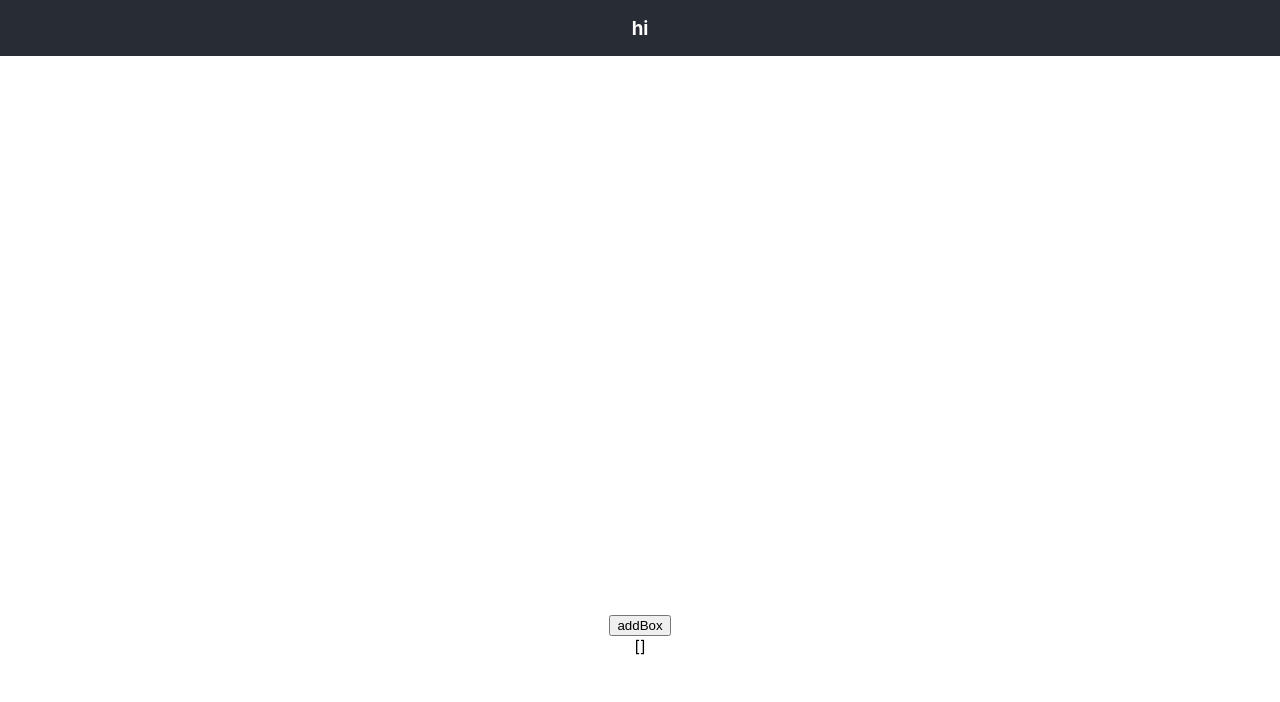
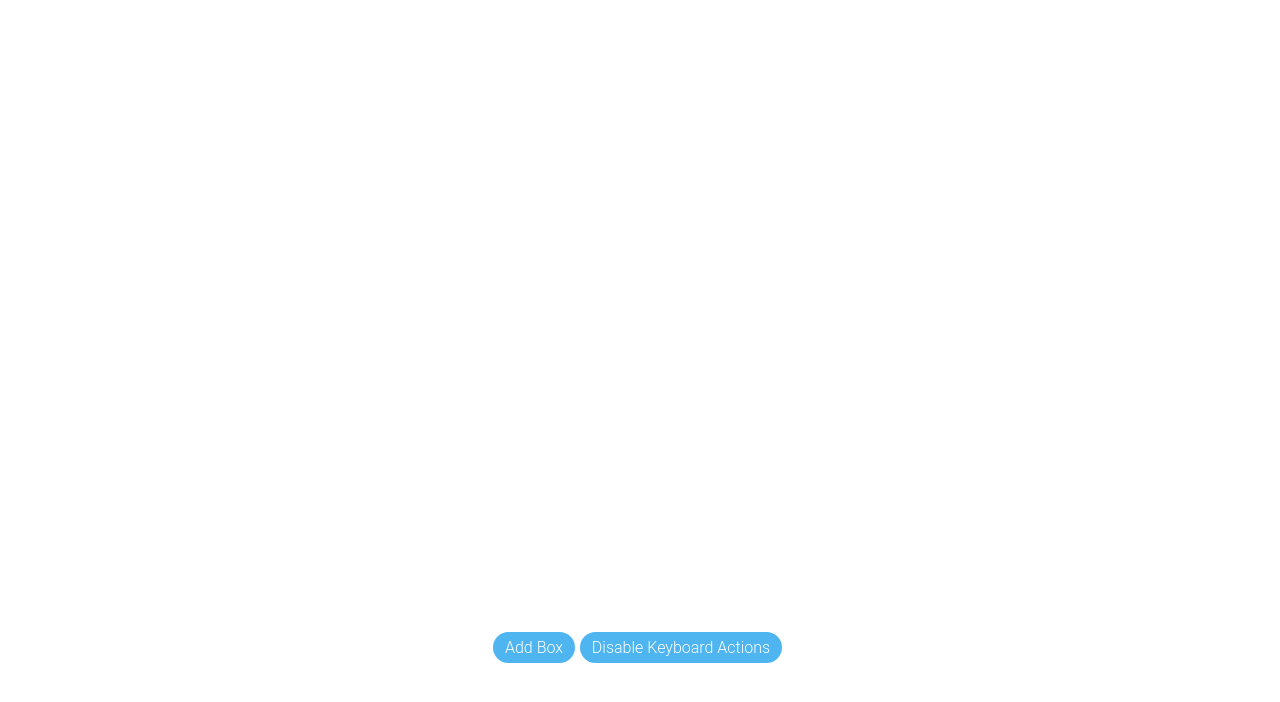
Before and after one commit to ganesh-91/block-task, a React (Create React App) app: page / in a window 1280 px wide. Shown: the top 702 px of the page. Built offline with nearby package versions, Linux system fonts and the light colour scheme.

Commit message:
added box movement actions

```diff
--- a/src/App.js
+++ b/src/App.js
@@ -6,9 +6,9 @@ import ArenaContainer from './component/ArenaContainer';
 function App() {
   return (
     <div className="App">
-      <header className="App-header">
+      {/* <header className="App-header">
         <h3>hi</h3>
-      </header>
+      </header> */}
       <ArenaContainer />
     </div>
   );
--- a/src/component/ActionsWrapper/index.js
+++ b/src/component/ActionsWrapper/index.js
@@ -1,14 +1,21 @@
 import React, { useState } from 'react'
 import './style.css'
 
-const ActionsWrapper = ({ addBox }) => {
+const ActionsWrapper = ({ addBox, disableKeyboardActions }) => {
     const [boxArray, setBoxArray] = useState([])
     return (
         <div className="action-wrapper">
             <button
+                className="button-primary"
                 onClick={addBox}
             >
-                addBox
+                Add Box
+            </button>
+            <button
+                className="button-primary"
+                onClick={disableKeyboardActions}
+            >
+                Disable Keyboard Actions
             </button>
         </div>
     )
--- a/src/component/ActionsWrapper/style.css
+++ b/src/component/ActionsWrapper/style.css
@@ -1,3 +1,22 @@
 .action-wrapper {
     /* height: 25%; */
+    margin-top: 32px;
 }
+
+.button-primary {
+    display: inline-block;
+    padding: 0.3em 1.2em;
+    margin: 0 0.3em 0.3em 0;
+    border-radius: 2em;
+    box-sizing: border-box;
+    text-decoration: none;
+    font-family: 'Roboto', sans-serif;
+    font-size: 16px;
+    font-weight: 300;
+    color: #FFFFFF;
+    background-color: #4eb5f1;
+    text-align: center;
+    border: none;
+    padding: 6px 12px;
+    outline: none;
+}
--- a/src/component/ArenaContainer/index.js
+++ b/src/component/ArenaContainer/index.js
@@ -1,30 +1,90 @@
-import React, { useState } from 'react'
+
+import React, { useCallback, useEffect, useMemo, useState } from 'react'
+import { getRandomColor } from '../../helper/utils'
 import ActionsWrapper from '../ActionsWrapper'
 import BoxFence from '../BoxFence'
 import './style.css'
 
 const ArenaContainer = () => {
     const [boxArray, setBoxArray] = useState([])
+    const [selectedBox, setSelectedBox] = useState('')
+    const [eventListenerBool, setEventListenerBool] = useState(true)
+    const [fenceElmPosition, setFenceElmPosition] = useState({})
+    const [dimension, setDimension] = useState({})
 
-    const deleteBox = () => {
-        console.log('deleteBox')
+    const selectBox = (id) => {
+        if (selectedBox === id) {
+            setSelectedBox('')
+        } else {
+            setSelectedBox(id)
+        }
     }
 
     const addBox = () => {
-        setBoxArray(prev => [...prev, {
-            id: prev.length,
-        }])
-        console.log('addBox')
+        setBoxArray(prev => {
+            let top = '';
+            let left = '';
+            return [...prev, {
+                id: prev.length > 0 ? prev[prev.length - 1].id + 1 : prev.length,
+                top,
+                left,
+                color: getRandomColor()
+            }]
+        })
+    }
+    const fireEvent = (evn, val) => {
+        setDimension({ [evn.which]: val })
     }
 
+    const computeVal = (v, minLimit, maxLimit, a, b) => {
+        let n = parseInt(v) - (dimension[a] ? 200 : 0) + (dimension[b] ? 200 : 0);
+
+        let val = n <= 0 ? 0 : (n <= minLimit ? v : (n >= maxLimit ? v : n));
+        return val;
+    }
+
+    useEffect(() => {
+        if (boxArray.length <= 0) { return }
+        if (selectedBox === '') { return }
+
+        let newBoxArray = JSON.parse(JSON.stringify(boxArray))
+
+        if (dimension[46]) {
+            newBoxArray = newBoxArray.filter((box, inx) => box.id !== selectedBox)
+        } else {
+            let index = '';
+            newBoxArray.forEach((box, inx) => {
+                if (box.id === selectedBox) index = inx
+            })
+            let position = document.getElementById('fence-element').getBoundingClientRect();
+            let boxPos = document.getElementById(`box_${selectedBox}`).getBoundingClientRect();
+            let top = computeVal(boxPos.top, (position.top), ((Math.ceil(boxArray.length / 8) * 200)), 87, 83)
+            let left = computeVal(boxPos.left, (position.left), (position.right), 65, 68)
+            newBoxArray[index].top = top;
+            newBoxArray[index].left = left;
+        }
+        setBoxArray(newBoxArray);
+
+    }, [dimension])
+
+    const onKeyDown = useCallback((evn) => fireEvent(evn, true), [])
+
+    useEffect(() => {
+        if (eventListenerBool) window.addEventListener('keydown', onKeyDown)
+        else window.removeEventListener('keydown', onKeyDown)
+    }, [eventListenerBool])
+
+
     return (
-        <div className="arena-container">
+        <div
+            className="arena-container">
             <BoxFence
-                boxArray={boxArray}
-                deleteBox={deleteBox} />
+                selectedBox={selectedBox}
+                selectBox={selectBox}
+                boxArray={boxArray} />
             <ActionsWrapper
+                disableKeyboardActions={() => setEventListenerBool(prev => !prev)}
                 addBox={addBox} />
-                {JSON.stringify(boxArray)}
         </div>
     )
 }
--- a/src/component/BoxFence/index.js
+++ b/src/component/BoxFence/index.js
@@ -1,19 +1,32 @@
-import React, { useState } from 'react'
+import React, { useMemo, useState } from 'react'
 import './style.css'
 
-const BoxFence = ({ boxArray }) => {
-    // const [boxArray, setBoxArray] = useState([])
+const BoxFence = (props) => {
     return (
         <div className="fence-wrapper">
-            <div className="fence">
-                {boxArray.map((el) => (
-                    <div
-                        style={{ zIndex: el.id }}
-                        className="box"
-                    >{el.id}</div>
-                ))}
+            <div id='fence-element' className="fence">
+                {props.boxArray.map((el, inx) => {
+                    let rowNo = Math.floor(inx / 8)
+                    let top = rowNo * 200;
+                    let left = (inx % 8) * 200;
+
+                    let style = {
+                        zIndex: el.id,
+                        color: el.color,
+                        top: el.top === "" ? top : el.top,
+                        left: el.left === "" ? left : el.left,
+                    }
+                    return (<div
+                        data-id={JSON.stringify(style)}
+                        key={`${el.id}_key_box`}
+                        id={`box_${el.id}`}
+                        onClick={() => props.selectBox(el.id)}
+                        style={style}
+                        className={`box ${props.selectedBox === el.id ? "selected" : ""}`}
+                    >{el.id}</div>)
+                })}
             </div>
-        </div>
+        </div >
     )
 }
 
--- a/src/component/BoxFence/style.css
+++ b/src/component/BoxFence/style.css
@@ -1,22 +1,41 @@
 .fence-wrapper {
     height: 75%;
     overflow: auto;
+    /* padding: 2em; */
 }
 
 .fence {
+    width: 1600px;
     display: grid;
-    padding: 2em;
+    /* padding: 2em; */
+    /* outline: 1px solid black; */
+    min-height: 200px;
+    height: 100%;
     position: relative;
     grid-template-columns: repeat(auto-fill, 200px);
+    position: relative;
 }
 
 .box {
     height: 200px;
-    background-color: green;
-    color: #fff;
-    border: 1px solid #fff;
     counter-increment: grid-item;
     display: flex;
     justify-content: center;
     align-items: center;
+    outline: 1px solid gray;
+    font-size: 2rem;
+    -webkit-user-select: none;
+    -khtml-user-select: none;
+    -moz-user-select: none;
+    -ms-user-select: none;
+    user-select: none;
+    width: 200px;
+    position: absolute;
+    background-color: white;
 }
+
+.box.selected {
+    font-weight: bolder;
+    /* outline: 5px solid gray; */
+    background-color: gray;
+}
--- a/src/helper/utils.js
+++ b/src/helper/utils.js
@@ -4,3 +4,12 @@ const uniqueIdGenerator = (() => {
         return v.toString(16);
     });
 });
+
+export const getRandomColor = () => {
+    let letters = '0123456789ABCDEF';
+    let color = '#';
+    for (let i = 0; i < 6; i++) {
+        color += letters[Math.floor(Math.random() * 16)];
+    }
+    return color;
+}
--- a/src/index.css
+++ b/src/index.css
@@ -16,5 +16,6 @@ html,
 body,
 body>div,
 .App {
+  font-family: 'Roboto', sans-serif;
   height: 100%;
 }
```
